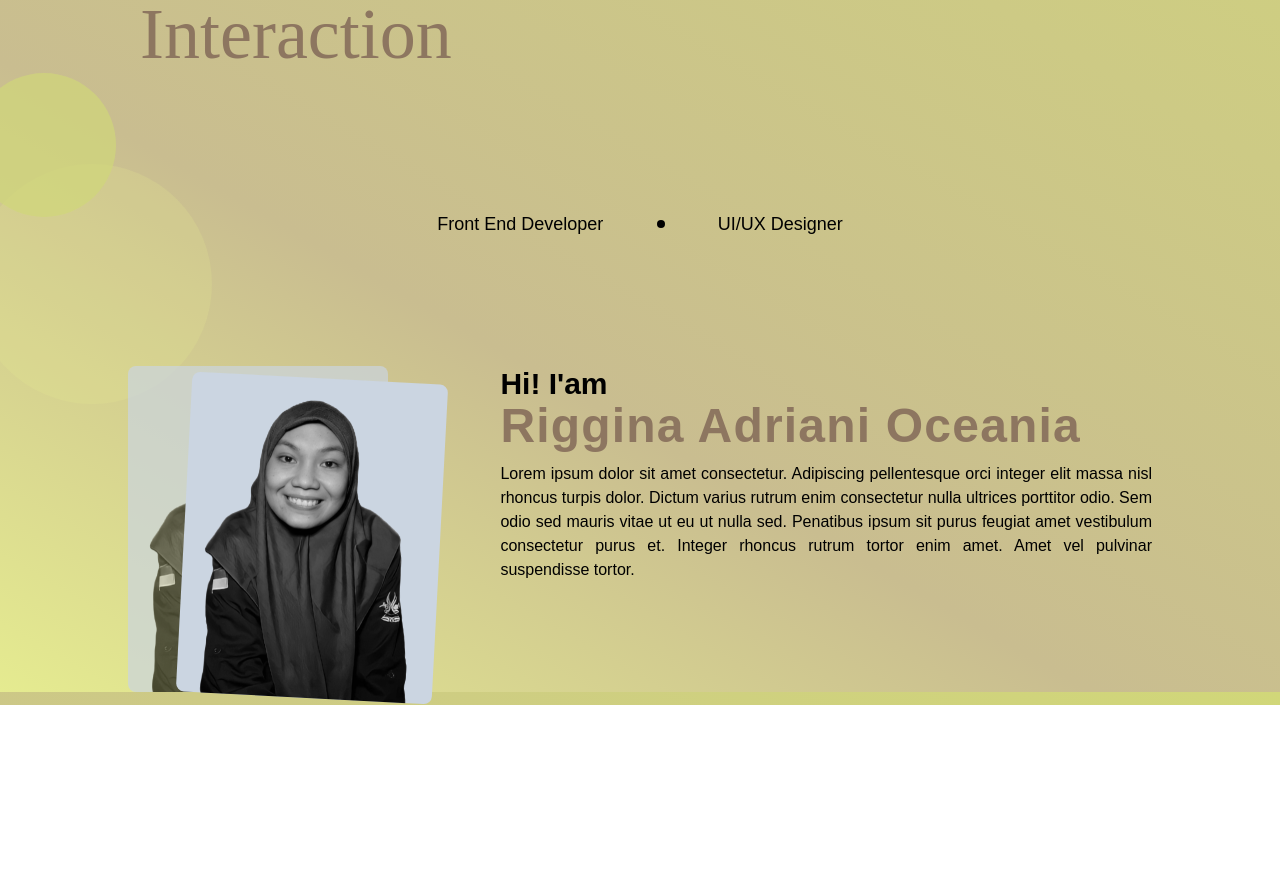
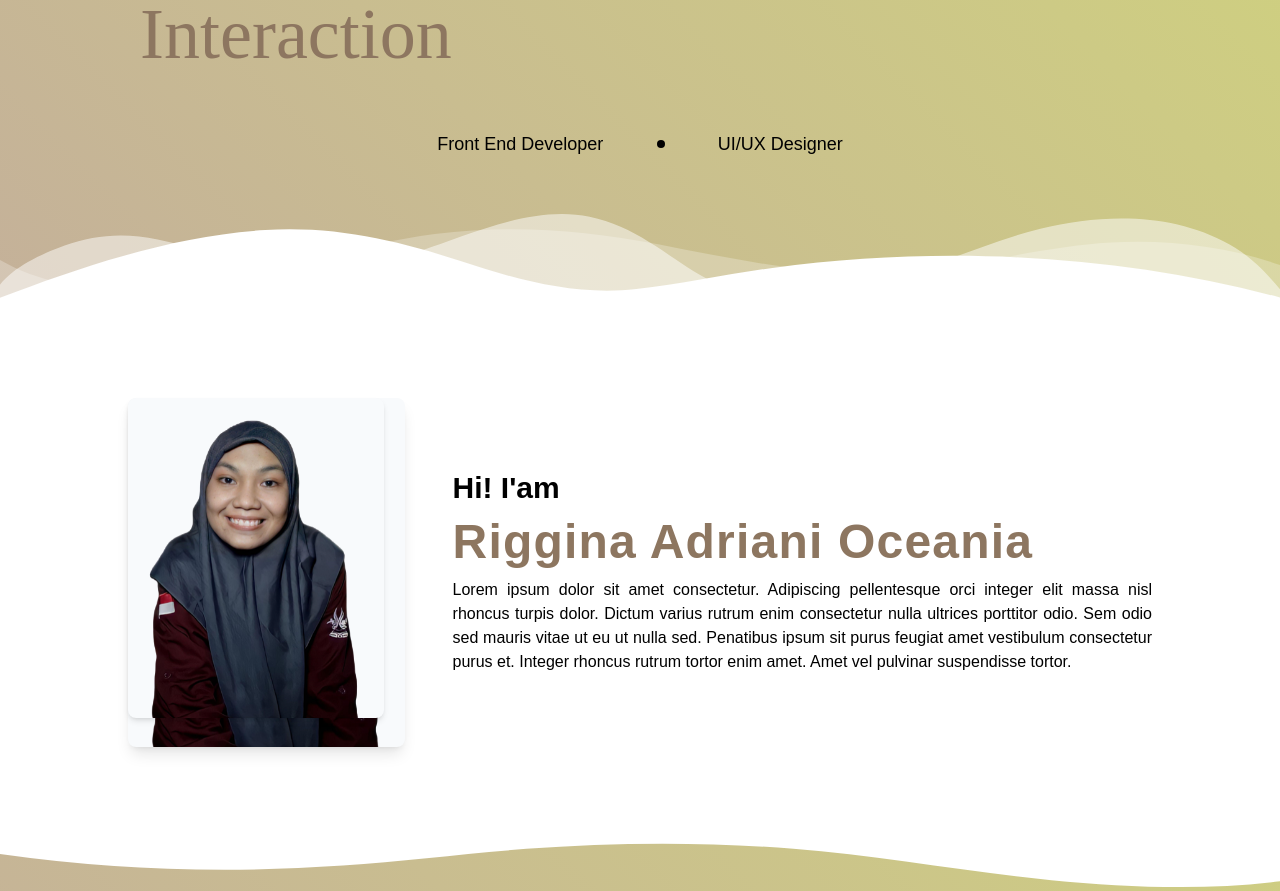
Before and after one commit to riggina/portfolio, a React (Create React App) app: page / in a window 1280 px wide. Shown: the part 460-1351 px from the top of the page. Before the commit the page ends 1165 px from the top, so only its background shows below. Built offline with nearby package versions, Linux system fonts and the light colour scheme; some icons are missing.

Commit message:
create about interface completed

```diff
--- a/src/components/About.jsx
+++ b/src/components/About.jsx
@@ -3,20 +3,35 @@ import profile from '../assets/profile.png';
 
 export default function About() {
   return (
-    <div id='aboutme'>
-        <div className='max-w-5xl relative flex mx-auto gap-28'>
-            <div className='bg-slate-300 opacity-70 w-11/12 px-5 pt-5 rounded-lg'>
-                <img className="" src={profile} alt="" />
+    <div className=''>
+        <div className="bottom-0 left-0 w-full rotate-180 ">
+            <svg className="relative block h-24 w-full" data-name="Layer 1" xmlns="http://www.w3.org/2000/svg" viewBox="0 0 1200 120" preserveAspectRatio="none">
+                <path d="M0,0V46.29c47.79,22.2,103.59,32.17,158,28,70.36-5.37,136.33-33.31,206.8-37.5C438.64,32.43,512.34,53.67,583,72.05c69.27,18,138.3,24.88,209.4,13.08,36.15-6,69.85-17.84,104.45-29.34C989.49,25,1113-14.29,1200,52.47V0Z" opacity=".25" className="fill-white"></path>
+                <path d="M0,0V15.81C13,36.92,27.64,56.86,47.69,72.05,99.41,111.27,165,111,224.58,91.58c31.15-10.15,60.09-26.07,89.67-39.8,40.92-19,84.73-46,130.83-49.67,36.26-2.85,70.9,9.42,98.6,31.56,31.77,25.39,62.32,62,103.63,73,40.44,10.79,81.35-6.69,119.13-24.28s75.16-39,116.92-43.05c59.73-5.85,113.28,22.88,168.9,38.84,30.2,8.66,59,6.17,87.09-7.5,22.43-10.89,48-26.93,60.65-49.24V0Z" opacity=".5" className='fill-white'></path>
+                <path d="M0,0V5.63C149.93,59,314.09,71.32,475.83,42.57c43-7.64,84.23-20.12,127.61-26.46,59-8.63,112.48,12.24,165.56,35.4C827.93,77.22,886,95.24,951.2,90c86.53-7,172.46-45.71,248.8-84.81V0Z" className='fill-white'></path>
+            </svg>
+        </div>
+        {/* translate-x-14 translate-y-3 rotate-3 absolute */}
+        <div id='aboutme' className='bg-white py-24 mt-0'>
+            <div className='max-w-5xl relative flex mx-auto gap-12'>
+                <div className='relative bg-slate-50 px-5 pt-5 w-11/12 rounded-lg shadow-lg'>
+                    <img src={profile} alt="" />
+                </div>
+                <div className='absolute bg-slate-50 shadow-md w-1/4 px-5 pt-5 rounded-lg hover:-translate-x-14 -translate-y-0'>
+                    <img className="" src={profile} alt="" />
+                </div>
+                <div className="flex gap-3 flex-col justify-center">
+                    <h2 className='text-3xl font-poppins font-semibold'>Hi! I'am </h2>
+                    <h className="text-5xl font-poppins font-bold text-rodeo tracking-wide">Riggina Adriani Oceania</h>
+                    <p className='text-justify text-md font-poppins'>Lorem ipsum dolor sit amet consectetur. Adipiscing pellentesque orci integer elit massa nisl rhoncus turpis dolor. Dictum varius rutrum enim consectetur nulla ultrices porttitor odio. Sem odio sed mauris vitae ut eu ut nulla sed. Penatibus ipsum sit purus feugiat amet vestibulum consectetur purus et. Integer rhoncus rutrum tortor enim amet. Amet vel pulvinar suspendisse tortor.</p>
+                </div>
             </div>
-            <div className='translate-x-14 translate-y-3 rotate-3 absolute bg-slate-300 w-1/4 px-5 pt-5 rounded-lg'>
-                <img src={profile} alt="" />
-            </div>
-            <div>
-                <h2 className='text-3xl font-poppins font-semibold'>Hi! I'am </h2>
-                <h className="text-5xl font-poppins font-bold text-rodeo tracking-wide">Riggina Adriani Oceania</h>
-                <p className='my-3 text-justify text-md font-poppins'>Lorem ipsum dolor sit amet consectetur. Adipiscing pellentesque orci integer elit massa nisl rhoncus turpis dolor. Dictum varius rutrum enim consectetur nulla ultrices porttitor odio. Sem odio sed mauris vitae ut eu ut nulla sed. Penatibus ipsum sit purus feugiat amet vestibulum consectetur purus et. Integer rhoncus rutrum tortor enim amet. Amet vel pulvinar suspendisse tortor.</p>
-            </div>
-          </div>
+        </div>
+        <div class="">
+            <svg className="h-12 w-full" data-name="Layer 1" xmlns="http://www.w3.org/2000/svg" viewBox="0 0 1200 120" preserveAspectRatio="none">
+                <path data-v-6da3ec0c="" d="M321.39,56.44c58-10.79,114.16-30.13,172-41.86,82.39-16.72,168.19-17.73,250.45-.39C823.78,31,906.67,72,985.66,92.83c70.05,18.48,146.53,26.09,214.34,3V0H0V27.35A600.21,600.21,0,0,0,321.39,56.44Z" className="fill-white"></path>
+            </svg>
+        </div>
       </div>
   )
 }
--- a/src/components/Landing.jsx
+++ b/src/components/Landing.jsx
@@ -1,10 +1,11 @@
 import React from "react";
 import {PiMouseSimpleThin} from 'react-icons/pi';
+
 
 export default function Landing() {
     return(
         <>
-            <div className="p-3 my-24">
+            <div className="p-3 mt-24 mx-32 xs:mx-6">
                 <div className="py-1 px-7 max-w-max md:px-5 sm:px-3 border border-black rounded-full">
                     <h4 className="font-poppins text-sml">Gina's Portfolio</h4>
                 </div>
@@ -14,18 +15,19 @@ export default function Landing() {
                     <h1 className="font-poppins font-bold text-7xl text-slate-950 leading-30 tracking-wide">and</h1>
                     <h1 className="font-['Graindeur'] text-7xl text-rodeo">Interaction</h1>
                 </div>
-                <div className="flex items-center absolute top-1/2 right-1 rotate-90 tracking-wider">
-                    <span className="font-poppins text-darkerwild mr-4 font-thin text-sm">Scroll Down</span>
-                    <PiMouseSimpleThin size={30} color={'#949b38'} stroke-width="2" className="-rotate-90"/>
+                <div className="flex items-center absolute bottom-2/4 right-1 rotate-90 tracking-wider">
+                    <span className="font-poppins text-white mr-4 text-sm">Scroll Down</span>
+                    <PiMouseSimpleThin size={30} color={'#FFFFFF'} stroke-width="2" className="-rotate-90"/>
                 </div>
             </div>
-            <div className="absolute -left-7 -bottom-16 w-60 h-60 bg-lightwild rounded-full opacity-20"/>
-            <div className="absolute -left-7 top-2/3 w-36 h-36 bg-wild rounded-full opacity-70"/>
-            <div className="flex justify-evenly items-center my-32 mx-auto max-w-lg">
+            {/* <div className="absolute -left-7 -bottom-16 w-60 h-60 bg-lightwild rounded-full opacity-20"/>
+            <div className="absolute -left-7 top-2/3 w-36 h-36 bg-wild rounded-full opacity-70"/> */}
+            <div className="flex justify-evenly items-center my-12 mx-auto max-w-lg">
                 <h2 className="font-poppins text-lg">Front End Developer</h2>
                 <div className="h-2 w-2 bg-black rounded-lg"/>
                 <h2 className="font-poppins text-lg">UI/UX Designer</h2>
             </div>
+
         </>
     )
 };
--- a/src/index.css
+++ b/src/index.css
@@ -2,8 +2,13 @@
 @tailwind components;
 @tailwind utilities;
 
+html {
+    font-size: 100%;
+    height: 100%;
+}
+
 body{
-    background-image: linear-gradient(30deg, #E5EB90, #c9bd90, #cdca85, #d1d779);
+    background-image: linear-gradient(45deg, #c4b09a, #c9bd90, #cdca85, #d1d779);
 }
 
 @import url("https://fonts.googleapis.com/css2?family=Poppins&display=swap");
--- a/src/pages/Homepage.jsx
+++ b/src/pages/Homepage.jsx
@@ -5,7 +5,7 @@ import About from '../components/About'
 export default function Homepage() {
   return (
     <React.Fragment>
-        <div className="mx-32 xs:mx-6">
+        <div className="">
           <Landing/>
           <About/>
         </div>
--- a/tailwind.config.js
+++ b/tailwind.config.js
@@ -12,6 +12,7 @@ module.exports = {
       'poppins': ['Poppins', 'sans-serif'],
     },
     textColor: {
+      'white': '#FFFFFF',
       'wild': '#949B38',
       'rodeo' : '#8D7660',
       'darkerwild' : '#949b38',
```
Also changed, not shown: src/assets/profile.png.
